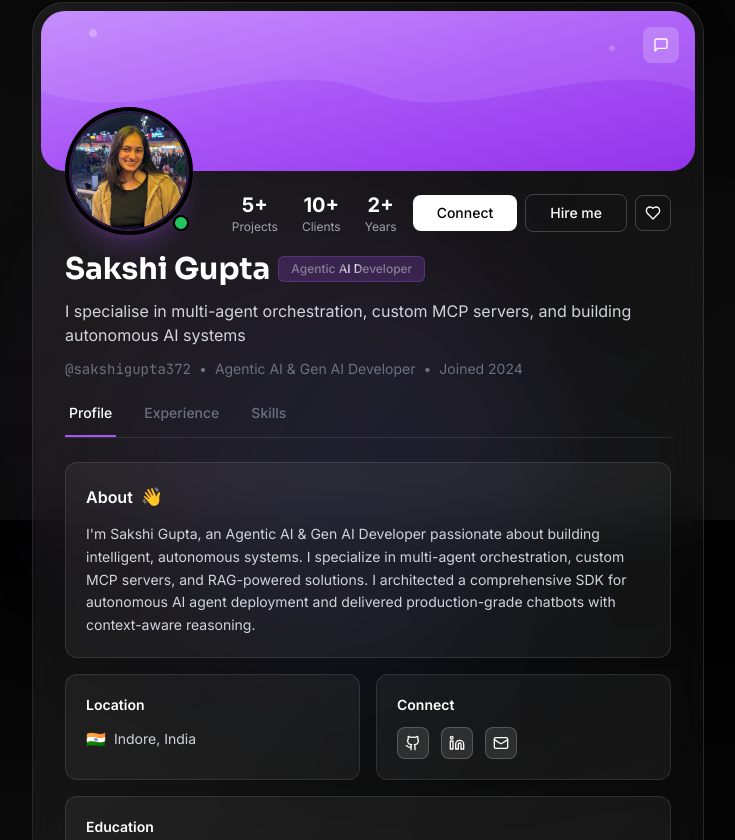
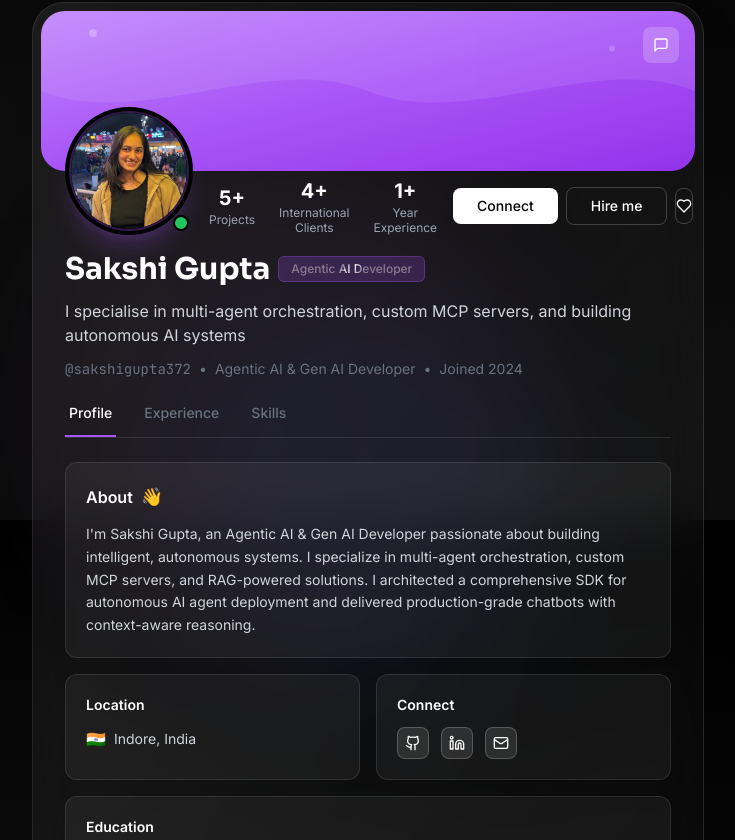
Before and after one commit to sakshigupta372/Sakshi-Portfolio, a React (Vite) app: page / in a window 1280 px wide. Shown: the part 1080-1920 px from the top of the page, without its empty margins (272-1007 px from the left). Built offline with nearby package versions, Linux system fonts and the light colour scheme.

Commit message:
Update client count and experience stats to 4+ international clients, 1+ year

```diff
--- a/src/components/ProfileCard.jsx
+++ b/src/components/ProfileCard.jsx
@@ -123,12 +123,12 @@ const ProfileCard = () => {
                           <div className="text-xs text-gray-400">Projects</div>
                         </div>
                         <div className="text-center">
-                          <div className="text-lg sm:text-xl font-bold text-white"><CountUp target={10} suffix="+" duration={1800} /></div>
-                          <div className="text-xs text-gray-400">Clients</div>
+                          <div className="text-lg sm:text-xl font-bold text-white"><CountUp target={4} suffix="+" duration={1800} /></div>
+                          <div className="text-xs text-gray-400 leading-tight max-w-[5rem]">International Clients</div>
                         </div>
                         <div className="text-center">
-                          <div className="text-lg sm:text-xl font-bold text-white"><CountUp target={2} suffix="+" duration={1200} /></div>
-                          <div className="text-xs text-gray-400">Years</div>
+                          <div className="text-lg sm:text-xl font-bold text-white"><CountUp target={1} suffix="+" duration={1200} /></div>
+                          <div className="text-xs text-gray-400 leading-tight max-w-[5rem]">Year Experience</div>
                         </div>
                       </div>
 
@@ -339,7 +339,7 @@ const ProfileCard = () => {
                                 <div>2024 - Present</div>
                               </div>
                               <p className="text-xs text-gray-300 mt-2 leading-relaxed">
-                                Delivered scalable AI solutions for 10+ clients globally including Compliledger Team (California), Omelo, and CoinX.
+                                Delivered scalable AI solutions for 4+ international clients including Compliledger Team (California), Omelo, and CoinX.
                               </p>
                             </div>
                           </div>
--- a/src/components/Timeline.jsx
+++ b/src/components/Timeline.jsx
@@ -26,7 +26,7 @@ const Timeline = () => {
       period: '2024 - Present',
       description: 'Delivered scalable AI solutions for diverse clients, architecting robust backends and orchestrating complex API integrations. Specialized in building autonomous AI agents and multi-agent systems that streamlined workflows and optimized operational efficiency.',
       achievements: [
-        'Delivered AI agent solutions for 10+ clients globally',
+        'Delivered AI agent solutions for 4+ international clients',
         'Worked with Compliledger Team (California), Omelo, and CoinX',
         'Improved workflow efficiency through multi-agent systems'
       ]
```
